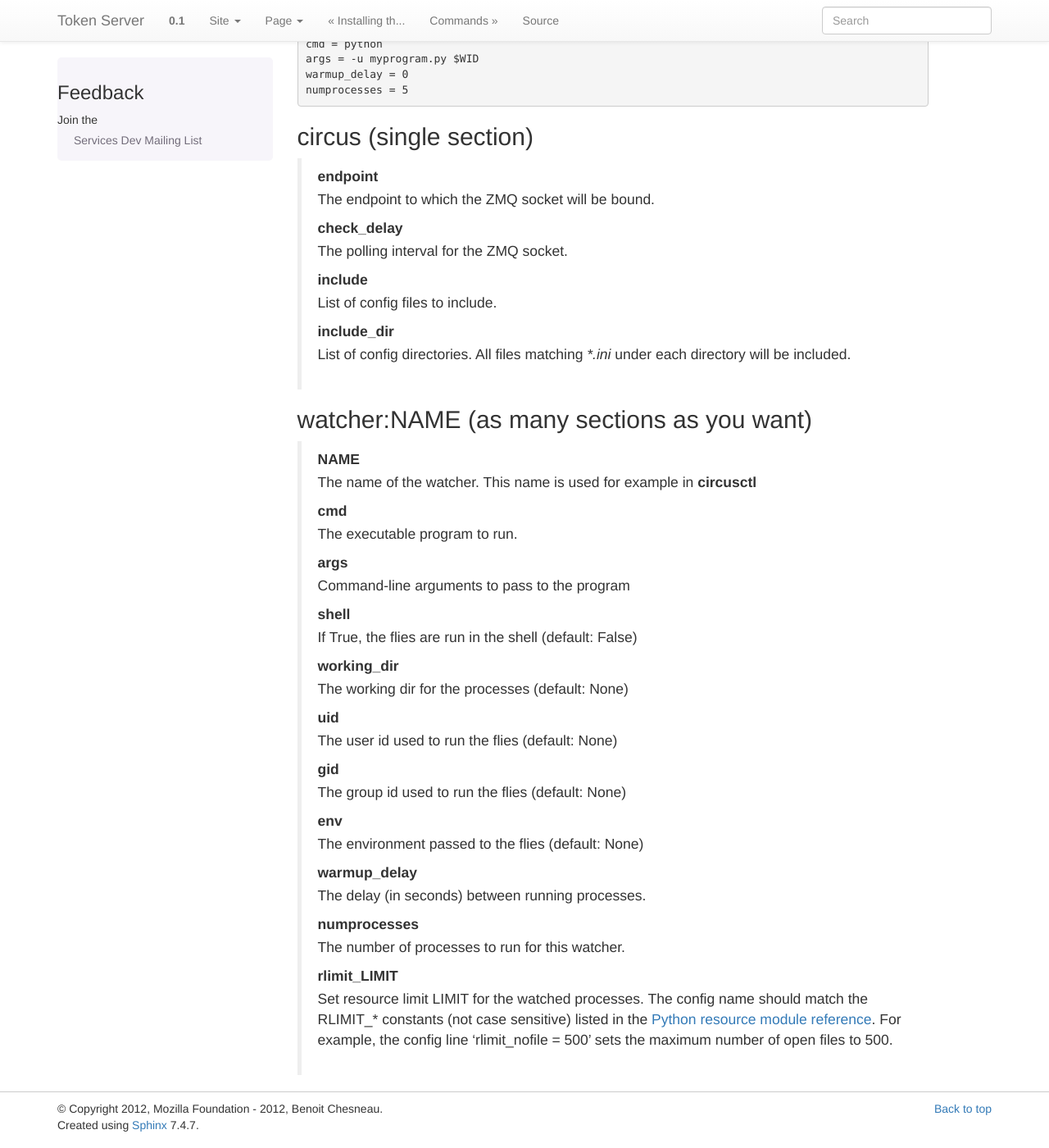
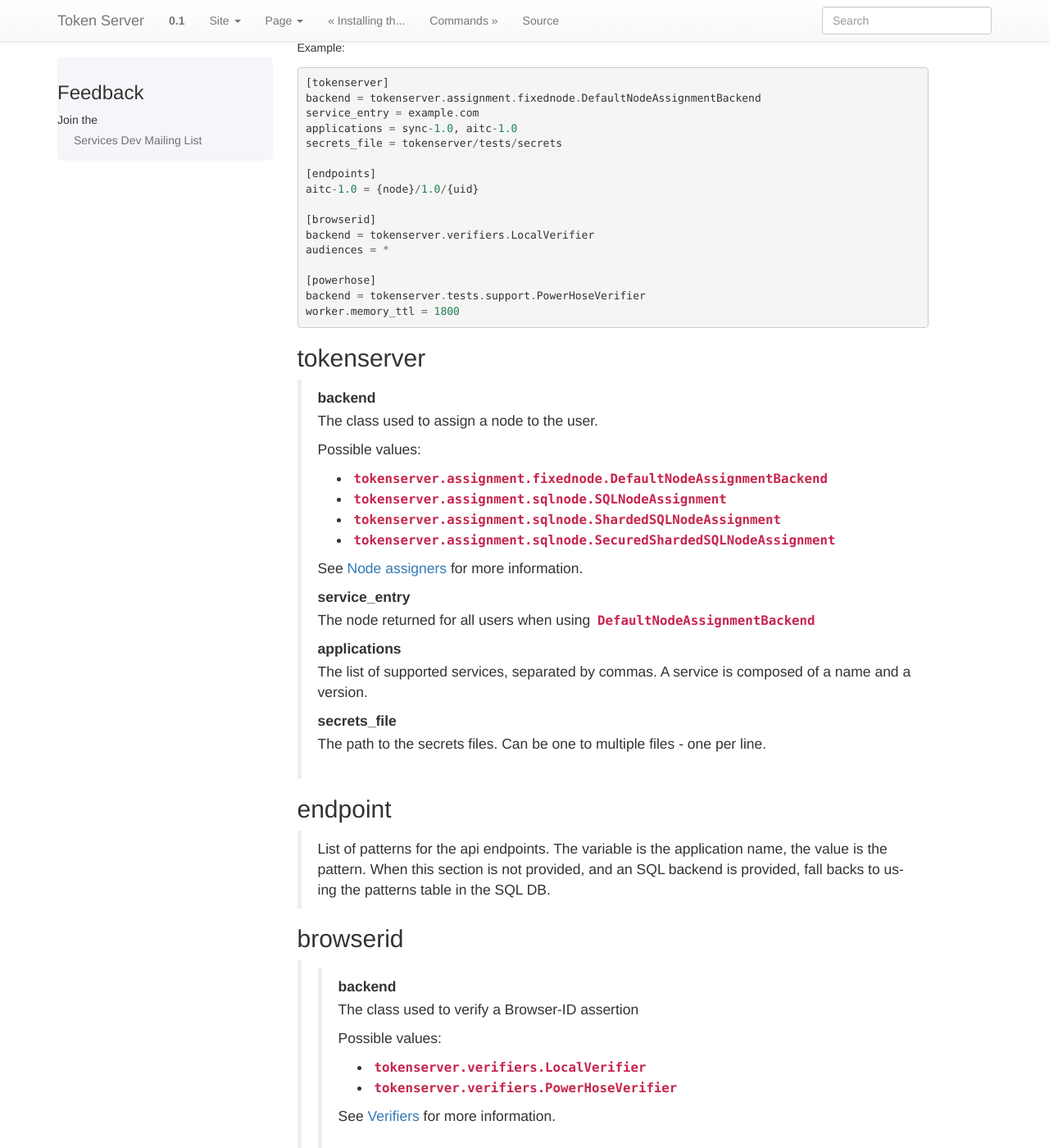
Before and after one commit to mozilla-services/tokenserver, a Sphinx documentation site: the page built from docs/source/configuration.rst, in a window 1280 px wide and 1400 px high, scrolled down 232 px. Shown: the whole window at 82% size. Built offline with Sphinx 7.4.7, drawn with Linux system fonts in a browser that asks for light colours; some of the changed text lies outside the part shown.

Commit message:
more docs

```diff
--- a/docs/source/apis.rst
+++ b/docs/source/apis.rst
@@ -1,7 +1,5 @@
 APIS
 ====
-
-
 
 .. services::
    :package: tokenserver
--- a/docs/source/configuration.rst
+++ b/docs/source/configuration.rst
@@ -1,59 +1,78 @@
 Configuration
--------------
+=============
 
-Circus can be configured using an ini-style configuration file.
+The token server comes with a main configuration file that's used to
+run it. It's located at :file:`etc/tokenserver-dev.ini` and is a
+typical Paste configuration file.
+
+Relevant sections:
+
+- tokenserver
+- endpoints
+- browserid
+- powerhose
 
 Example::
 
-    [circus]
-    check_delay = 5
-    endpoint = tcp://127.0.0.1:5555
+    [tokenserver]
+    backend = tokenserver.assignment.fixednode.DefaultNodeAssignmentBackend
+    service_entry = example.com
+    applications = sync-1.0, aitc-1.0
+    secrets_file = tokenserver/tests/secrets
 
-    [watcher:myprogram]
-    cmd = python
-    args = -u myprogram.py $WID
-    warmup_delay = 0
-    numprocesses = 5
+    [endpoints]
+    aitc-1.0 = {node}/1.0/{uid}
 
-circus (single section)
-~~~~~~~~~~~~~~~~~~~~~~~
-    **endpoint**
-        The endpoint to which the ZMQ socket will be bound.
-    **check_delay**
-        The polling interval for the ZMQ socket.
-    **include**
-        List of config files to include.
-    **include_dir**
-        List of config directories. All files matching `*.ini` under each
-        directory will be included.
+    [browserid]
+    backend = tokenserver.verifiers.LocalVerifier
+    audiences = *
+
+    [powerhose]
+    backend = tokenserver.tests.support.PowerHoseVerifier
+    worker.memory_ttl = 1800
+
+tokenserver
+~~~~~~~~~~~
+    **backend**
+        The class used to assign a node to the user.
+
+        Possible values:
+
+        - :class:`tokenserver.assignment.fixednode.DefaultNodeAssignmentBackend`
+        - :class:`tokenserver.assignment.sqlnode.SQLNodeAssignment`
+        - :class:`tokenserver.assignment.sqlnode.ShardedSQLNodeAssignment`
+        - :class:`tokenserver.assignment.sqlnode.SecuredShardedSQLNodeAssignment`
+
+        See :ref:`nodeassign` for more information.
+
+    **service_entry**
+        The node returned for all users when using :class:`DefaultNodeAssignmentBackend`
+
+    **applications**
+        The list of supported services, separated by commas. A service is composed
+        of a name and a version.
+
+    **secrets_file**
+        The path to the secrets files. Can be one to multiple files - one per line.
 
 
-watcher:NAME (as many sections as you want)
-~~~~~~~~~~~~~~~~~~~~~~~~~~~~~~~~~~~~~~~~~~~
-    **NAME**
-        The name of the watcher. This name is used for example in **circusctl**
-    **cmd**
-        The executable program to run.
-    **args**
-        Command-line arguments to pass to the program
-    **shell**
-        If True, the flies are run in the shell (default: False)
-    **working_dir**
-        The working dir for the processes (default: None)
-    **uid**
-        The user id used to run the flies (default: None)
-    **gid**
-        The group id used to run the flies (default: None)
-    **env**
-        The environment passed to the flies (default: None)
-    **warmup_delay**
-        The delay (in seconds) between running processes.
-    **numprocesses**
-        The number of processes to run for this watcher.
-    **rlimit_LIMIT**
-        Set resource limit LIMIT for the watched processes. The
-        config name should match the RLIMIT_* constants (not case
-        sensitive) listed in the `Python resource module reference
-        <http://docs.python.org/library/resource.html#resource-limits>`_.
-        For example, the config line 'rlimit_nofile = 500' sets the maximum
-        number of open files to 500.
+endpoint
+~~~~~~~~
+    List of patterns for the api endpoints. The variable is the application name,
+    the value is the pattern. When this section is not provided, and an SQL
+    backend is provided, fall backs to using the patterns table in the SQL DB.
+
+browserid
+~~~~~~~~~
+     **backend**
+        The class used to verify a Browser-ID assertion
+
+        Possible values:
+
+        - :class:`tokenserver.verifiers.LocalVerifier`
+        - :class:`tokenserver.verifiers.PowerHoseVerifier`
+
+        See :ref:`verifiers` for more information.
+
+    **audience**
+        A whitelist of supported audience. "*" for all
```
Also changed, not shown: docs/source/library.rst (+21 -3 lines), 2 other files.
